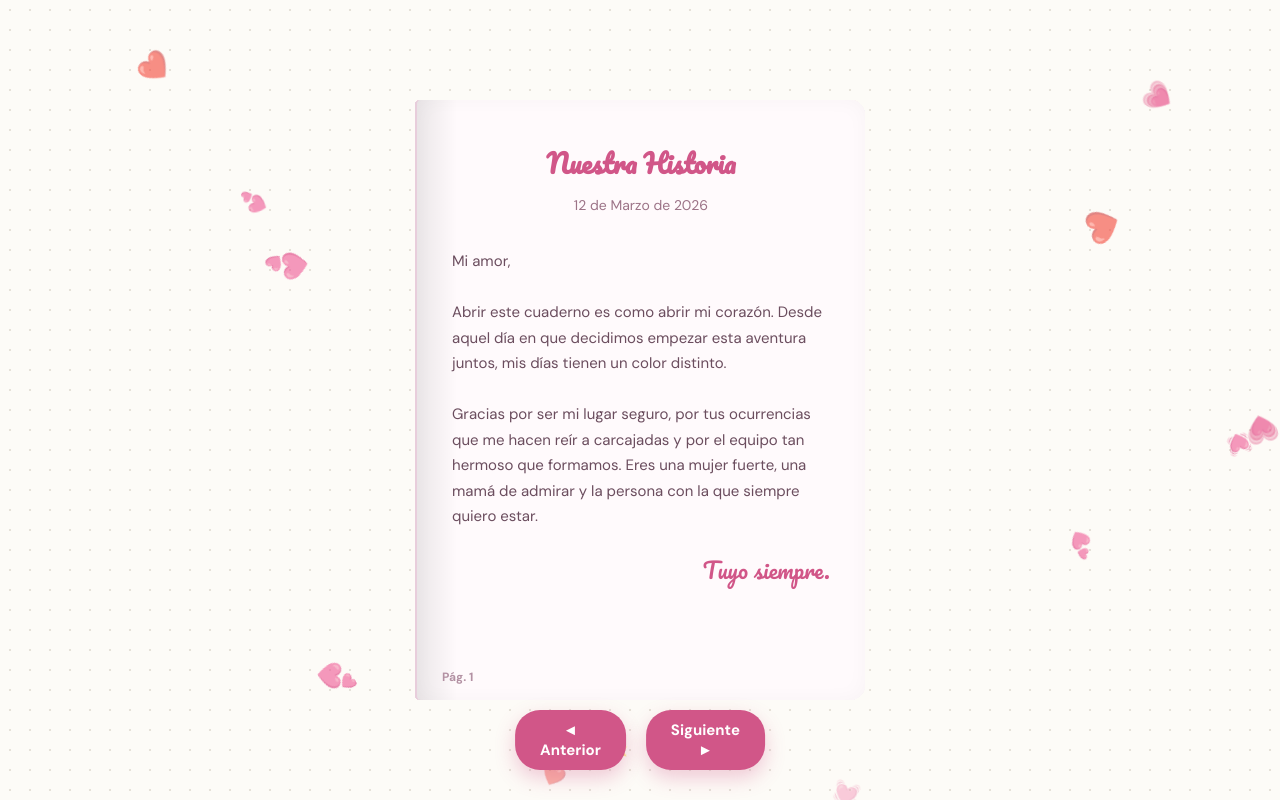
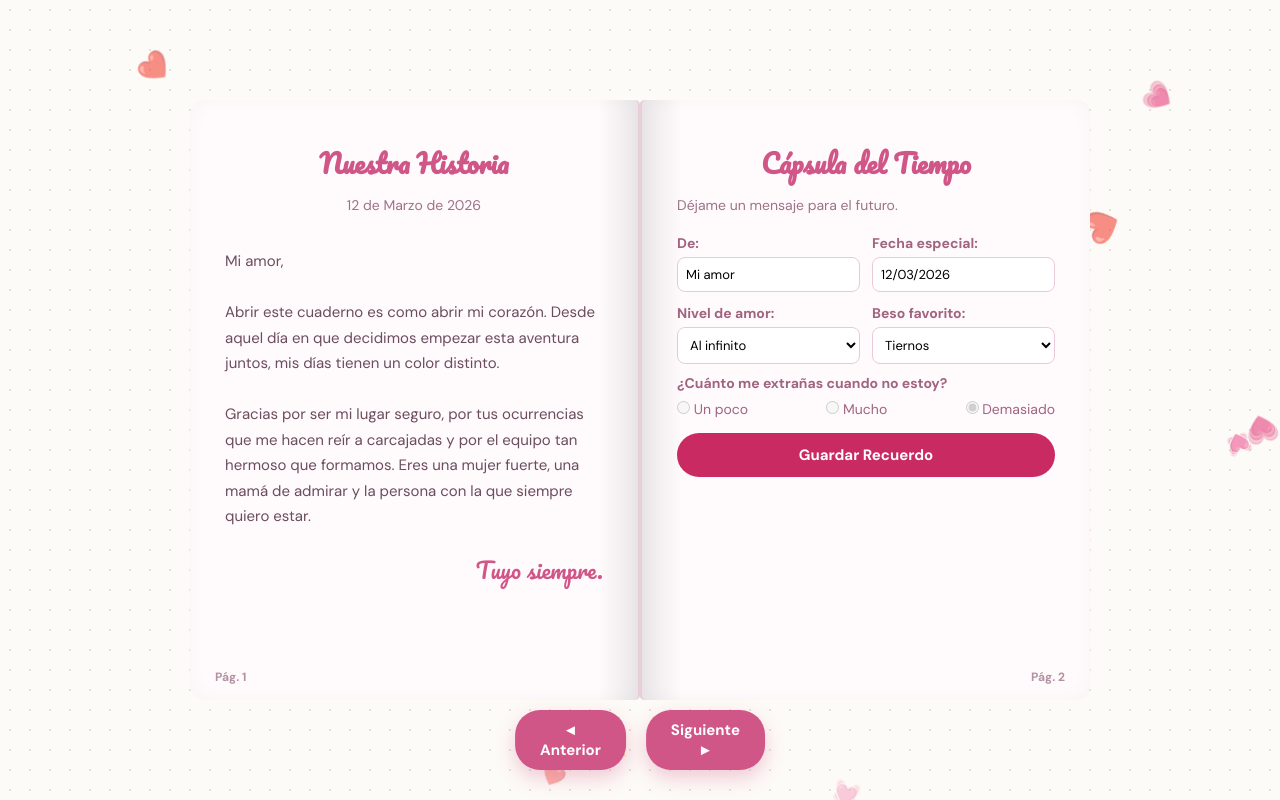
Before and after one commit to Jean-IG23/Karen, a plain HTML site: page Karen/6 meses/index.html in a window 1280 px wide. Both pictures are taken after a click on the button "Siguiente ►". Drawn offline with Linux system fonts and the light colour scheme.

Commit message:
Update index.html

```diff
--- a/Karen/6 meses/index.html
+++ b/Karen/6 meses/index.html
@@ -49,13 +49,13 @@
             transform-style: preserve-3d;
             transition: transform 0.9s cubic-bezier(0.645, 0.045, 0.355, 1);
             transform-origin: left center;
-            cursor: pointer;
         }
 
         .paper.flipped {
             transform: rotateY(-180deg);
         }
 
+        /* Front es la página derecha, Back es la página izquierda */
         .front, .back {
             position: absolute;
             width: 100%;
@@ -73,6 +73,8 @@
 
         .front { border-radius: 5px 15px 15px 5px; border-left: 2px solid #e8cddb; transform: rotateY(0deg); }
         .back { border-radius: 15px 5px 5px 15px; border-right: 2px solid #e8cddb; transform: rotateY(180deg); }
+
+        /* Efecto de sombra en el lomo del cuaderno */
         .front::before { content: ''; position: absolute; top: 0; left: 0; width: 40px; height: 100%; background: linear-gradient(to right, rgba(0,0,0,0.08), transparent); }
         .back::before { content: ''; position: absolute; top: 0; right: 0; width: 40px; height: 100%; background: linear-gradient(to left, rgba(0,0,0,0.08), transparent); }
 
@@ -110,8 +112,7 @@
 
         .flor-img { width: 100%; height: 180px; object-fit: cover; border-radius: 15px; margin-top: 15px; box-shadow: 0 10px 25px rgba(0,0,0,0.1);}
 
-        .nav-buttons { position: absolute; bottom: -70px; left: 50%; transform: translateX(-50%); display: flex; gap: 20px; opacity: 0; transition: opacity 0.5s; pointer-events: none; }
-        .nav-buttons.show { opacity: 1; pointer-events: all; }
+        .nav-buttons { position: absolute; bottom: -70px; left: 50%; transform: translateX(-50%); display: flex; gap: 20px; opacity: 1; z-index: 100; }
         .nav-btn { background: #d15688; color: #fff; border: none; box-shadow: 0 8px 20px rgba(209, 86, 136, 0.3); padding: 10px 25px; border-radius: 25px; cursor: pointer; font-weight: bold; font-size: 15px; transition: 0.3s; }
         .nav-btn:hover { background: #b04370; transform: translateY(-3px); }
         .page-num { position: absolute; bottom: 15px; font-size: 12px; color: #b391a3; font-weight: bold;}
@@ -154,15 +155,19 @@
             body { align-items: center; padding: 20px 10px; }
             .scale-wrapper { width: 100%; max-width: 420px; padding: 0; margin: 0; }
             .book-container { perspective: none; }
+
+            /* Anulamos la estructura 3D en móvil y mostramos como tarjetas sueltas */
             .book { width: 100%; height: auto; min-height: 580px; transform: none !important; display: flex; align-items: center; justify-content: center; }
+            .paper { position: relative; display: block; width: 100%; height: auto; z-index: 1 !important; transform: none !important; }
+            .paper.flipped { transform: none !important; }
 
-            .paper { position: relative; width: 100%; height: auto; min-height: 580px; transform: none !important; display: none; box-shadow: 0 10px 30px rgba(0,0,0,0.08); border-radius: 20px; }
-            .paper.active-mobile { display: flex !important; }
+            .mobile-page { display: none; position: relative; width: 100%; height: auto; min-height: 580px; border-radius: 20px; border: none !important; backface-visibility: visible; padding: 30px 25px; box-shadow: 0 10px 30px rgba(0,0,0,0.08); transform: none !important; background-color: #fffafc; }
+            .mobile-page.portada { background: linear-gradient(135deg, #f58ab5, #c9a7ef); }
+            .mobile-page.active-mobile { display: flex !important; }
 
-            .front, .back { position: relative; transform: none !important; width: 100%; height: 100%; border-radius: 20px; border: none !important; backface-visibility: visible; padding: 30px 25px; }
             .front::before, .back::before { display: none; }
 
-            .nav-buttons { position: relative; bottom: auto; left: auto; transform: none; margin-top: 25px; justify-content: center; opacity: 1 !important; pointer-events: all !important; width: 100%; }
+            .nav-buttons { position: relative; bottom: auto; left: auto; transform: none; margin-top: 25px; justify-content: center; width: 100%; }
         }
     </style>
 </head>
@@ -173,17 +178,15 @@
 
         <div class="book" id="book">
 
-            <!-- PÁGINA 1: PORTADA -->
-            <div class="paper active-mobile" id="m0" style="z-index: 11;">
-                <div class="front portada" onclick="nextMobilePage()">
+            <!-- HOJA 1 -->
+            <div class="paper" style="z-index: 6;">
+                <!-- PORTADA (Derecha) -->
+                <div class="front portada mobile-page active-mobile" onclick="nextMobilePage()">
                     <h1>6 Meses<br>Contigo</h1>
                     <p>Toca para abrir 🔐</p>
                 </div>
-            </div>
-
-            <!-- PÁGINA 2: HISTORIA -->
-            <div class="paper" id="m1" style="z-index: 10;">
-                <div class="front">
+                <!-- HISTORIA (Izquierda) -->
+                <div class="back mobile-page">
                     <div class="page-num left">Pág. 1</div>
                     <h2>Nuestra Historia</h2>
                     <p class="subtitle">12 de Marzo de 2026</p>
@@ -196,10 +199,11 @@
                 </div>
             </div>
 
-            <!-- PÁGINA 3: CÁPSULA -->
-            <div class="paper" id="m2" style="z-index: 9;">
-                <div class="front">
-                    <div class="page-num left">Pág. 2</div>
+            <!-- HOJA 2 -->
+            <div class="paper" style="z-index: 5;">
+                <!-- CÁPSULA (Derecha) -->
+                <div class="front mobile-page">
+                    <div class="page-num right">Pág. 2</div>
                     <h2>Cápsula del Tiempo</h2>
                     <p class="subtitle" style="text-align:left; margin-bottom:10px;">Déjame un mensaje para el futuro.</p>
                     <div class="form-grid">
@@ -218,11 +222,8 @@
                     </div>
                     <button class="btn-guardar" onclick="alert('¡Recuerdo guardado con todo mi amor! 💕')">Guardar Recuerdo</button>
                 </div>
-            </div>
-
-            <!-- PÁGINA 4: GALERÍA -->
-            <div class="paper" id="m3" style="z-index: 8;">
-                <div class="front">
+                <!-- GALERÍA (Izquierda) -->
+                <div class="back mobile-page">
                     <div class="page-num left">Pág. 3</div>
                     <h2>Galería de Recuerdos</h2>
                     <p class="subtitle">Nuestros momentos favoritos.</p>
@@ -234,10 +235,11 @@
                 </div>
             </div>
 
-            <!-- PÁGINA 5: MAPA ESTELAR -->
-            <div class="paper" id="m4" style="z-index: 7;">
-                <div class="front">
-                    <div class="page-num left">Pág. 4</div>
+            <!-- HOJA 3 -->
+            <div class="paper" style="z-index: 4;">
+                <!-- MAPA ESTELAR (Derecha) -->
+                <div class="front mobile-page">
+                    <div class="page-num right">Pág. 4</div>
                     <h2>Bajo el mismo cielo</h2>
                     <p class="subtitle">El mapa de nuestro inicio</p>
                     <div class="carta-texto" style="text-align: center; font-size: 14px;">
@@ -246,11 +248,8 @@
                     <img src="mapa.jpg" class="flor-img" style="border-radius: 50%; height: 180px; width: 180px; margin: 15px auto; display: block; border: 4px solid #f58ab5;">
                     <p style="text-align: center; font-family: 'Pacifico'; color: #d15688; font-size: 16px;">Mi estrella favorita siempre serás tú.</p>
                 </div>
-            </div>
-
-            <!-- PÁGINA 6: POEMA -->
-            <div class="paper" id="m5" style="z-index: 6;">
-                <div class="front">
+                <!-- POEMA (Izquierda) -->
+                <div class="back mobile-page">
                     <div class="page-num left">Pág. 5</div>
                     <h2>Letras para ti</h2>
                     <div class="poema">
@@ -264,10 +263,11 @@
                 </div>
             </div>
 
-            <!-- PÁGINA 7: JARDÍN DE FLORES -->
-            <div class="paper" id="m6" style="z-index: 5;">
-                <div class="front">
-                    <div class="page-num left">Pág. 6</div>
+            <!-- HOJA 4 -->
+            <div class="paper" style="z-index: 3;">
+                <!-- JARDÍN (Derecha) -->
+                <div class="front mobile-page">
+                    <div class="page-num right">Pág. 6</div>
                     <h2>Tus favoritas</h2>
                     <div class="carta-texto" style="margin-top: 10px; font-size: 14px;">
                         Como las flores reales no duran para siempre, aquí te dejo un jardín con tus favoritas que florecerá para ti.
@@ -281,11 +281,8 @@
                         <div class="flower f5"><div class="flower-head tulip tulip-yellow"><div class="petal left"></div><div class="petal right"></div><div class="petal center"></div></div><div class="leaf leaf-left"></div><div class="stem" style="transform: scaleY(1)"></div></div>
                     </div>
                 </div>
-            </div>
-
-            <!-- PÁGINA 8: COSAS QUE AMO -->
-            <div class="paper" id="m7" style="z-index: 4;">
-                <div class="front">
+                <!-- COSAS QUE AMO (Izquierda) -->
+                <div class="back mobile-page">
                     <div class="page-num left">Pág. 7</div>
                     <h2>Cosas que amo de ti</h2>
                     <ul class="carta-texto" style="margin-left: 20px; margin-top:20px; line-height: 2; font-size: 15px;">
@@ -299,10 +296,11 @@
                 </div>
             </div>
 
-            <!-- PÁGINA 9: VALE -->
-            <div class="paper" id="m8" style="z-index: 3;">
-                <div class="front">
-                    <div class="page-num left">Pág. 8</div>
+            <!-- HOJA 5 -->
+            <div class="paper" style="z-index: 2;">
+                <!-- VALE (Derecha) -->
+                <div class="front mobile-page">
+                    <div class="page-num right">Pág. 8</div>
                     <h2>Solo para ti</h2>
                     <p class="subtitle">Porque te mereces el mundo entero.</p>
                     <div class="vale-descanso">
@@ -312,11 +310,8 @@
                         <p style="font-weight: normal; font-size: 13px;">Condiciones de uso:<br>Una vez canjeado no habrá marcha atrás, y por cierto también incluye invitación a un almuerzo.</p>
                     </div>
                 </div>
-            </div>
-
-            <!-- PÁGINA 10: CANCIÓN -->
-            <div class="paper" id="m9" style="z-index: 2;">
-                <div class="front">
+                <!-- CANCIÓN (Izquierda) -->
+                <div class="back mobile-page">
                     <div class="page-num left">Pág. 9</div>
                     <h2>Nuestra Canción 🎵</h2>
                     <p class="subtitle" style="margin-bottom: 15px;">Ponle play a nuestra historia.</p>
@@ -330,16 +325,20 @@
                 </div>
             </div>
 
-            <!-- PÁGINA 11: FINAL -->
-            <div class="paper" id="m10" style="z-index: 1;">
-                <div class="front portada">
-                    <div class="page-num left" style="color:white;">Pág. 10</div>
+            <!-- HOJA 6 -->
+            <div class="paper" style="z-index: 1;">
+                <!-- FINAL (Derecha) -->
+                <div class="front portada mobile-page">
+                    <div class="page-num right" style="color:white;">Pág. 10</div>
                     <h2 style="color:white; margin-top: 40px;">El final de este capítulo...</h2>
                     <div class="carta-texto" style="text-align: center; margin-top: 20px; font-size: 16px; color:white;">
                         Pero apenas el comienzo de muchísimos más a tu lado. <br><br>
                         Gracias por estos 6 meses tan hermosos. Te volvería a elegir una y mil veces más.
                     </div>
-                    <div style="text-align: center; font-size: 40px; margin-top: 20px;">♾️❤️</div>
+                </div>
+                <!-- CONTRAPORTADA (Izquierda, diseño limpio) -->
+                <div class="back portada mobile-page">
+                    <div style="text-align: center; font-size: 60px; margin-top: 45%;">♾️❤️</div>
                 </div>
             </div>
 
@@ -372,57 +371,66 @@
     setInterval(createHeart, 400);
 
     /* ==================================
-        CONTROL DE PÁGINAS (HÍBRIDO PC / MÓVIL)
+        CONTROL DE PÁGINAS (DOBLE HOJA PC / HÍBRIDO MÓVIL)
     ================================== */
-    const papers = [
-        document.querySelector("#m0"),
-        document.querySelector("#m1"),
-        document.querySelector("#m2"),
-        document.querySelector("#m3"),
-        document.querySelector("#m4"),
-        document.querySelector("#m5"),
-        document.querySelector("#m6"),
-        document.querySelector("#m7"),
-        document.querySelector("#m8"),
-        document.querySelector("#m9")
-    ];
+    const papers = document.querySelectorAll(".paper"); // Hojas físicas
+    const mobilePages = document.querySelectorAll(".mobile-page"); // Vistas para el celular
+    let pcLocation = 0;
+    let mobileIndex = 0;
 
-    let pcLocation = 0;
-    const mobilePages = document.querySelectorAll(".paper");
-    let mobileIndex = 0;
+    // Esta función mantiene el libro bien centrado en la pantalla de la PC cuando está abierto
+    function updateBookPosition() {
+        const book = document.getElementById("book");
+        if (window.innerWidth > 900) {
+            if (pcLocation === 0) {
+                // Cerrado mostrando la portada (centrado por defecto)
+                book.style.transform = "translateX(0)";
+            } else if (pcLocation === papers.length) {
+                // Completamente cerrado en la contraportada
+                book.style.transform = "translateX(450px)";
+            } else {
+                // Libro abierto (se corre a la derecha para que el centro quede exacto en el lomo)
+                book.style.transform = "translateX(225px)";
+            }
+        } else {
+            book.style.transform = "none";
+        }
+    }
 
     function nextPage() {
         if (window.innerWidth <= 900) {
-            // LÓGICA MÓVIL (Cambia la visibilidad de bloques verticalmente)
+            // Lógica para Celulares (Una hoja debajo de la otra de forma tradicional)
             if (mobileIndex < mobilePages.length - 1) {
                 mobilePages[mobileIndex].classList.remove('active-mobile');
                 mobileIndex++;
                 mobilePages[mobileIndex].classList.add('active-mobile');
             }
         } else {
-            // LÓGICA PC (Rota las páginas tridimensionalmente de forma individual)
+            // Lógica para PC (Abre como libro, mostrando dos caras)
             if (pcLocation < papers.length) {
                 papers[pcLocation].classList.add("flipped");
-                papers[pcLocation].style.zIndex = pcLocation + 1;
+                papers[pcLocation].style.zIndex = pcLocation + 1; // Ajusta para que queden bien apiladas en la izquierda
                 pcLocation++;
+                updateBookPosition();
             }
         }
     }
 
     function prevPage() {
         if (window.innerWidth <= 900) {
-            // LÓGICA MÓVIL
+            // Lógica para Celulares
             if (mobileIndex > 0) {
                 mobilePages[mobileIndex].classList.remove('active-mobile');
                 mobileIndex--;
                 mobilePages[mobileIndex].classList.add('active-mobile');
             }
         } else {
-            // LÓGICA PC
+            // Lógica para PC
             if (pcLocation > 0) {
                 pcLocation--;
                 papers[pcLocation].classList.remove("flipped");
-                papers[pcLocation].style.zIndex = papers.length - pcLocation + 1;
+                papers[pcLocation].style.zIndex = papers.length - pcLocation; // Reajusta al volver a la derecha
+                updateBookPosition();
             }
         }
     }
```
